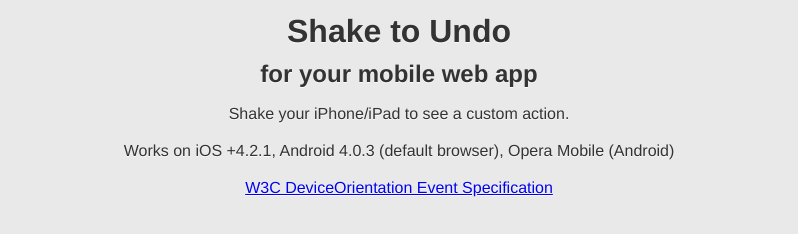
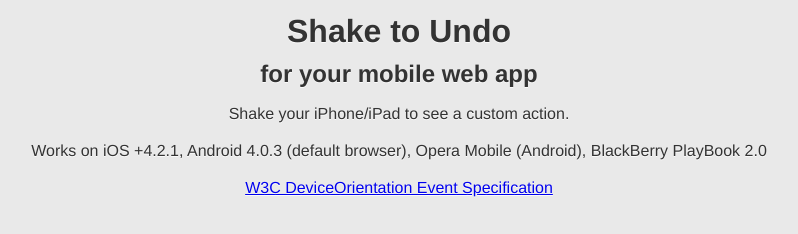
Before and after one commit to alexgibson/shake.js, a plain HTML site: page index.html in a window 1280 px wide. Shown: the whole page, without its empty margins (241-1039 px from the left). Drawn offline with Linux system fonts and the light colour scheme.

Commit message:
Add BlackBerry PlayBook 2.0 to supported devices

```diff
--- a/index.html
+++ b/index.html
@@ -22,7 +22,7 @@
 <h2>for your mobile web app</h2>
 
 <p>Shake your iPhone/iPad to see a custom action.</p>
-<p>Works on iOS +4.2.1, Android 4.0.3 (default browser), Opera Mobile (Android)</p>
+<p>Works on iOS +4.2.1, Android 4.0.3 (default browser), Opera Mobile (Android), BlackBerry PlayBook 2.0</p>
 
 <p><a href="http://dev.w3.org/geo/api/spec-source-orientation">W3C DeviceOrientation Event Specification</a></p>
 
```
